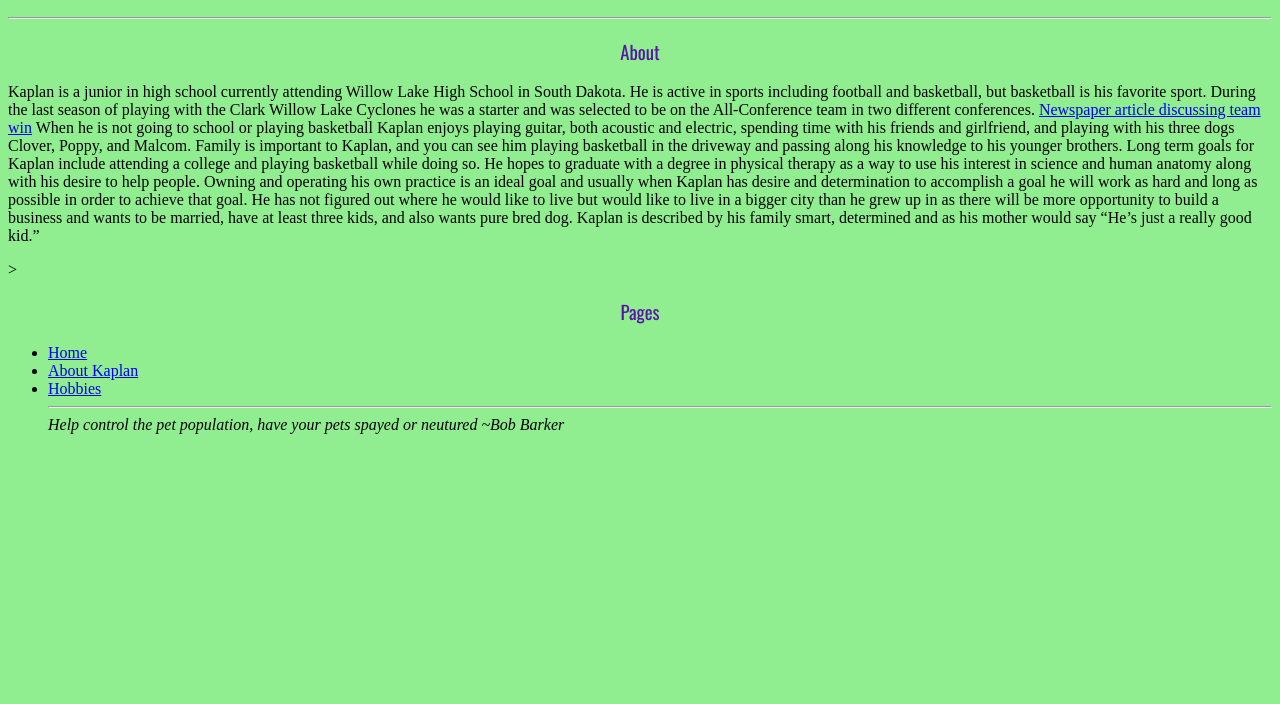
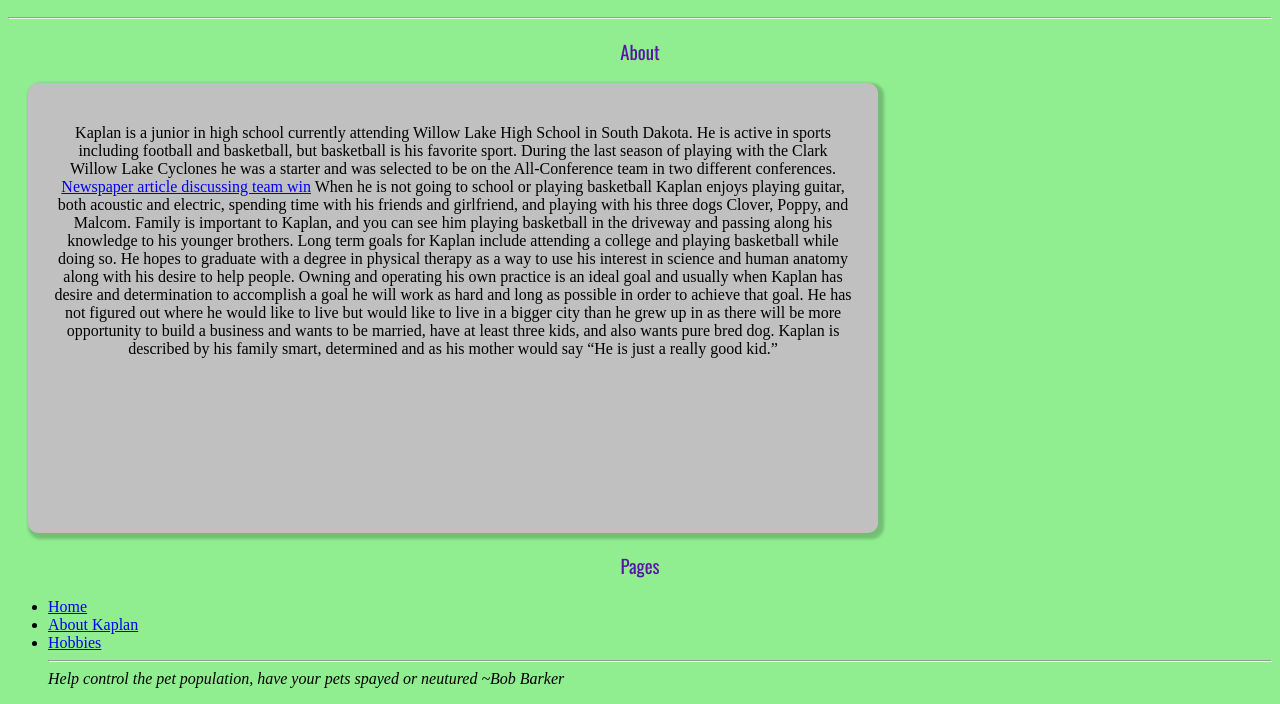
Before and after one commit to jamesfelberg/bioSite, a plain HTML site: page about.html in a window 1280 px wide. Shown: the part 120-824 px from the top of the page. Before the commit the page ends 800 px from the top, so only its background shows below. Drawn offline with nearby package versions, Linux system fonts and the light colour scheme.

Commit message:
Updated biosite pages

```diff
--- a/about.html
+++ b/about.html
@@ -11,10 +11,12 @@
         <hr />
 
         <h3>About</h3>
-        <p>Kaplan is a junior in high school currently attending Willow Lake High School in South Dakota.  He is active in sports including football and basketball, but basketball is his favorite sport.  During the last season of playing with the Clark Willow Lake Cyclones he was a starter and was selected to be on the All-Conference team in two different conferences.
+            <div class="card">
+            <p>Kaplan is a junior in high school currently attending Willow Lake High School in South Dakota.  He is active in sports including football and basketball, but basketball is his favorite sport.  During the last season of playing with the Clark Willow Lake Cyclones he was a starter and was selected to be on the All-Conference team in two different conferences.
             <a href="https://www.thepublicopinion.com/story/sports/2021/12/21/boys-basketball-kaplan-felberg-trey-huber-and-brady-jordan-guide-clark-willow-lake-first-win/8965114002/" target="_blank">Newspaper article discussing team win</a> When he is not going to school or playing basketball Kaplan enjoys playing guitar, both acoustic and electric, spending time with his friends and girlfriend, and playing with his three dogs Clover, Poppy, and Malcom.   Family is important to Kaplan, and you can see him playing basketball in the driveway and passing along his knowledge to his younger brothers.
-            Long term goals for Kaplan include attending a college and playing basketball while doing so.  He hopes to graduate with a degree in physical therapy as a way to use his interest in science and human anatomy along with his desire to help people.  Owning and operating his own practice is an ideal goal and usually when Kaplan has desire and determination to accomplish a goal he will work as hard and long as possible in order to achieve that goal.  He has not figured out where he would like to live but would like to live in a bigger city than he grew up in as there will be more opportunity to build a business and wants to be married, have at least three kids, and also wants pure bred dog.  Kaplan is described by his family smart, determined and as his mother would say “He’s just a really good kid.”
-            </p>>
+            Long term goals for Kaplan include attending a college and playing basketball while doing so.  He hopes to graduate with a degree in physical therapy as a way to use his interest in science and human anatomy along with his desire to help people.  Owning and operating his own practice is an ideal goal and usually when Kaplan has desire and determination to accomplish a goal he will work as hard and long as possible in order to achieve that goal.  He has not figured out where he would like to live but would like to live in a bigger city than he grew up in as there will be more opportunity to build a business and wants to be married, have at least three kids, and also wants pure bred dog.  Kaplan is described by his family smart, determined and as his mother would say “He is just a really good kid.”
+            </p>
+            </div>
         </div>
         <h3>Pages</h3>
         <ul>
--- a/biosite.css
+++ b/biosite.css
@@ -37,7 +37,7 @@ html {
 
 .gallery-item {
     border-style: solid;
-    border-color:black);
+    border-color:black;
     border-radius: 15px;
     padding: 5px;
     width: 100%;
@@ -47,3 +47,18 @@ html {
 quote {
     font-style: italic;
 }
+
+.card {
+    position: relative;
+    text-align: center;
+    margin-left: 20px;
+    padding: 25px;
+    width: 400px;
+    height: 400px;
+    background-color: silver;
+    perspective: 1000px;
+    aspect-ratio: 9/16;
+    width: 800px;
+    border-radius: 10px;
+    box-shadow: 3px 3px 3px 3px rgb(0 0 0 / 20%);
+}
```
